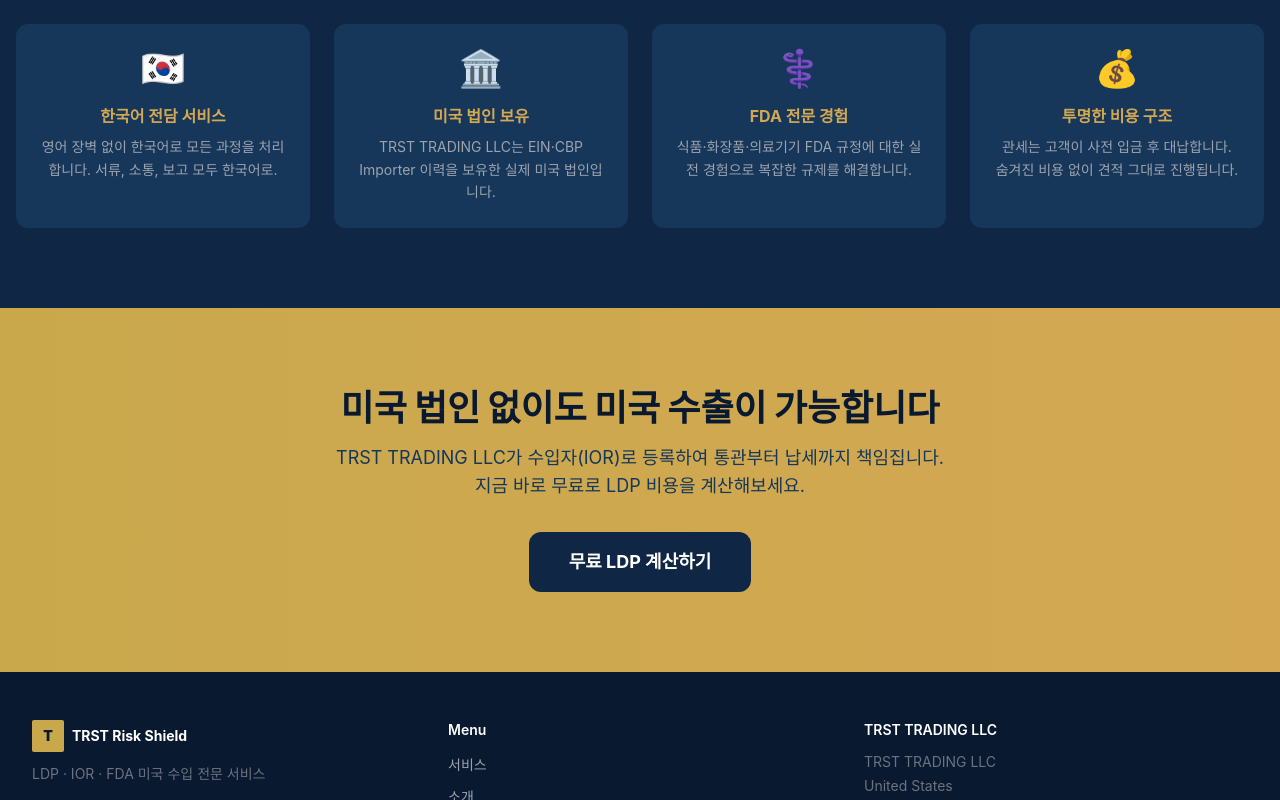
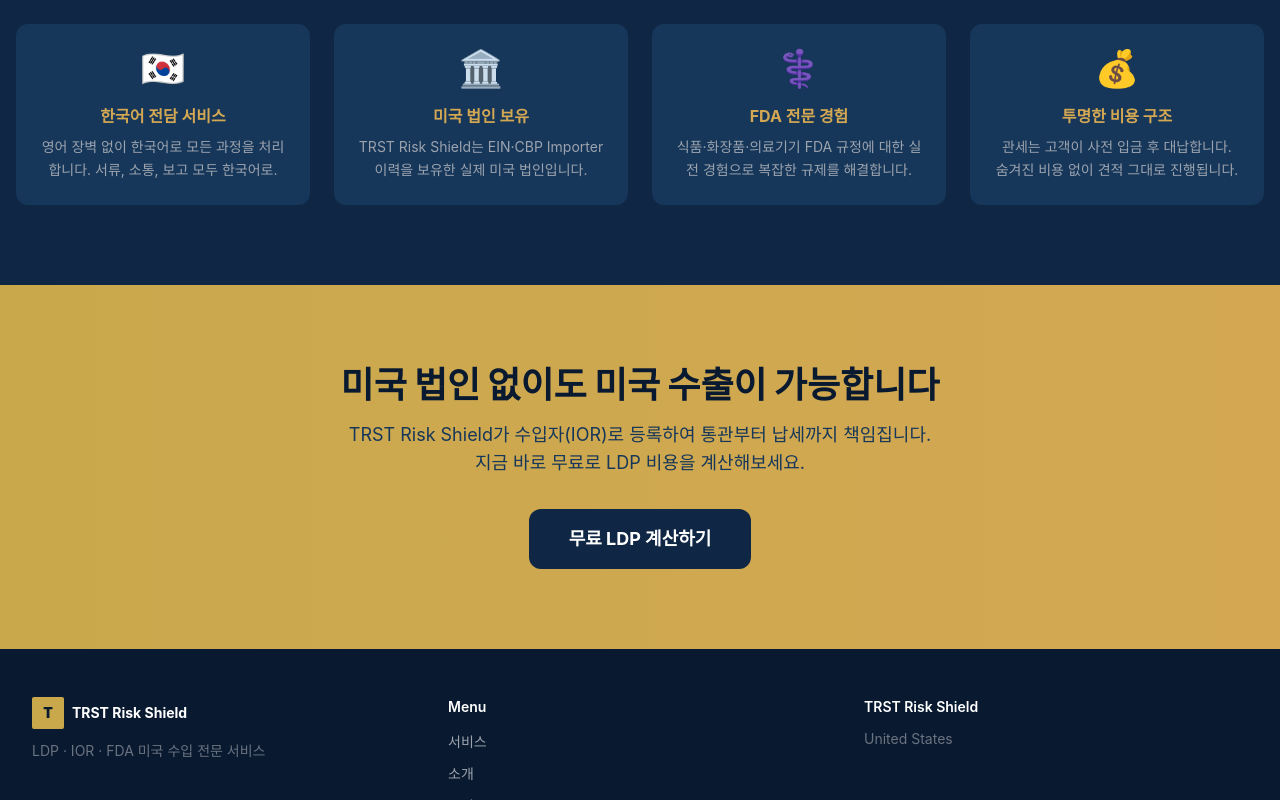
Before and after one commit to jayjlee2013/trst-risk-shield, a Next.js app: page / in a window 1280 px wide. Shown: the part 2000-2800 px from the top of the page. Built offline with nearby package versions, Linux system fonts and the light colour scheme.

Commit message:
fix: replace TRST TRADING LLC with TRST Risk Shield in all visible UI text

```diff
--- a/src/app/services/ServicesClient.tsx
+++ b/src/app/services/ServicesClient.tsx
@@ -10,7 +10,7 @@
     {
       icon: '🛡️',
       title: 'IOR (Importer of Record) 대행',
-      summary: 'TRST TRADING LLC가 미국 공식 수입자로 CBP에 등록됩니다.',
+      summary: 'TRST Risk Shield가 미국 공식 수입자로 CBP에 등록됩니다.',
       points: [
         'EIN 및 CBP Importer 이력 보유 미국 법인',
         'Form 3461 통관 신고 (파트너 관세사 협력)',
@@ -63,7 +63,7 @@
     {
       icon: '🛡️',
       title: 'IOR (Importer of Record) Service',
-      summary: 'TRST TRADING LLC registers as the official US importer with CBP on your behalf.',
+      summary: 'TRST Risk Shield registers as the official US importer with CBP on your behalf.',
       points: [
         'US entity with EIN and established CBP Importer history',
         'CBP Form 3461 customs declaration (with licensed broker)',
--- a/src/components/Footer.tsx
+++ b/src/components/Footer.tsx
@@ -43,7 +43,6 @@
           {/* Contact */}
           <div>
             <h4 className="text-white font-semibold mb-3 text-sm">{t.footer.company}</h4>
-            <p className="text-sm text-gray-500">TRST TRADING LLC</p>
             <p className="text-sm text-gray-500 mt-1">United States</p>
           </div>
         </div>
--- a/src/lib/i18n.ts
+++ b/src/lib/i18n.ts
@@ -11,7 +11,7 @@
     hero: {
       badge: 'IOR 대행 전문',
       title: '미국 법인 없어도\n미국으로 수출할 수 있습니다',
-      subtitle: '미국에 법인이 없으면 CBP 통관 자체가 불가능합니다.\nTRST TRADING LLC가 수입자(IOR)로 등록하여 한국·중국·대만·베트남 수출 기업의 미국 수출을 책임집니다.',
+      subtitle: '미국에 법인이 없으면 CBP 통관 자체가 불가능합니다.\nTRST Risk Shield가 수입자(IOR)로 등록하여 한국·중국·대만·베트남 수출 기업의 미국 수출을 책임집니다.',
       cta1: 'LDP 비용 계산하기 (무료)',
       cta2: 'IOR 서비스 알아보기',
     },
@@ -28,7 +28,7 @@
         {
           icon: '🛡️',
           title: 'IOR 대행',
-          desc: '미국 법인 없이도 TRST TRADING LLC가 미국 수입자(IOR)로 등록하여 CBP 통관을 책임집니다.',
+          desc: '미국 법인 없이도 TRST Risk Shield가 미국 수입자(IOR)로 등록하여 CBP 통관을 책임집니다.',
         },
         {
           icon: '📋',
@@ -74,7 +74,7 @@
         {
           icon: '🏛️',
           title: '미국 법인 보유',
-          desc: 'TRST TRADING LLC는 EIN·CBP Importer 이력을 보유한 실제 미국 법인입니다.',
+          desc: 'TRST Risk Shield는 EIN·CBP Importer 이력을 보유한 실제 미국 법인입니다.',
         },
         {
           icon: '⚕️',
@@ -90,11 +90,11 @@
     },
     cta: {
       title: '미국 법인 없이도 미국 수출이 가능합니다',
-      subtitle: 'TRST TRADING LLC가 수입자(IOR)로 등록하여 통관부터 납세까지 책임집니다.\n지금 바로 무료로 LDP 비용을 계산해보세요.',
+      subtitle: 'TRST Risk Shield가 수입자(IOR)로 등록하여 통관부터 납세까지 책임집니다.\n지금 바로 무료로 LDP 비용을 계산해보세요.',
       btn: '무료 LDP 계산하기',
     },
     footer: {
-      company: 'TRST TRADING LLC',
+      company: 'TRST Risk Shield',
       tagline: 'LDP · IOR · FDA 미국 수입 전문 서비스',
       links: ['서비스', '소개', '문의'],
       copy: '© 2026 TRST TRADING LLC. All rights reserved.',
@@ -161,7 +161,7 @@
     hero: {
       badge: 'IOR Service Specialist',
       title: 'No US Entity?\nWe Are Your IOR.',
-      subtitle: 'Without a US legal entity, CBP customs clearance is impossible.\nTRST TRADING LLC acts as your Importer of Record so your exports can reach the US market.',
+      subtitle: 'Without a US legal entity, CBP customs clearance is impossible.\nTRST Risk Shield acts as your Importer of Record so your exports can reach the US market.',
       cta1: 'Calculate LDP Cost (Free)',
       cta2: 'IOR Services',
     },
@@ -178,7 +178,7 @@
         {
           icon: '🛡️',
           title: 'IOR Service',
-          desc: 'No US entity needed. TRST TRADING LLC acts as your Importer of Record and handles all CBP customs declarations.',
+          desc: 'No US entity needed. TRST Risk Shield acts as your Importer of Record and handles all CBP customs declarations.',
         },
         {
           icon: '📋',
@@ -224,7 +224,7 @@
         {
           icon: '🏛️',
           title: 'Real US Entity',
-          desc: 'TRST TRADING LLC holds an EIN and has an established CBP Importer registration history.',
+          desc: 'TRST Risk Shield holds an EIN and has an established CBP Importer registration history.',
         },
         {
           icon: '⚕️',
@@ -240,11 +240,11 @@
     },
     cta: {
       title: 'No US Entity? We Are Your IOR.',
-      subtitle: "TRST TRADING LLC registers as the importer of record — handling customs, duties, and compliance end-to-end.\nCalculate your free LDP cost now.",
+      subtitle: "TRST Risk Shield registers as the importer of record — handling customs, duties, and compliance end-to-end.\nCalculate your free LDP cost now.",
       btn: 'Calculate Free LDP Cost',
     },
     footer: {
-      company: 'TRST TRADING LLC',
+      company: 'TRST Risk Shield',
       tagline: 'LDP · IOR · FDA US Import Specialist',
       links: ['Services', 'About', 'Contact'],
       copy: '© 2026 TRST TRADING LLC. All rights reserved.',
```
